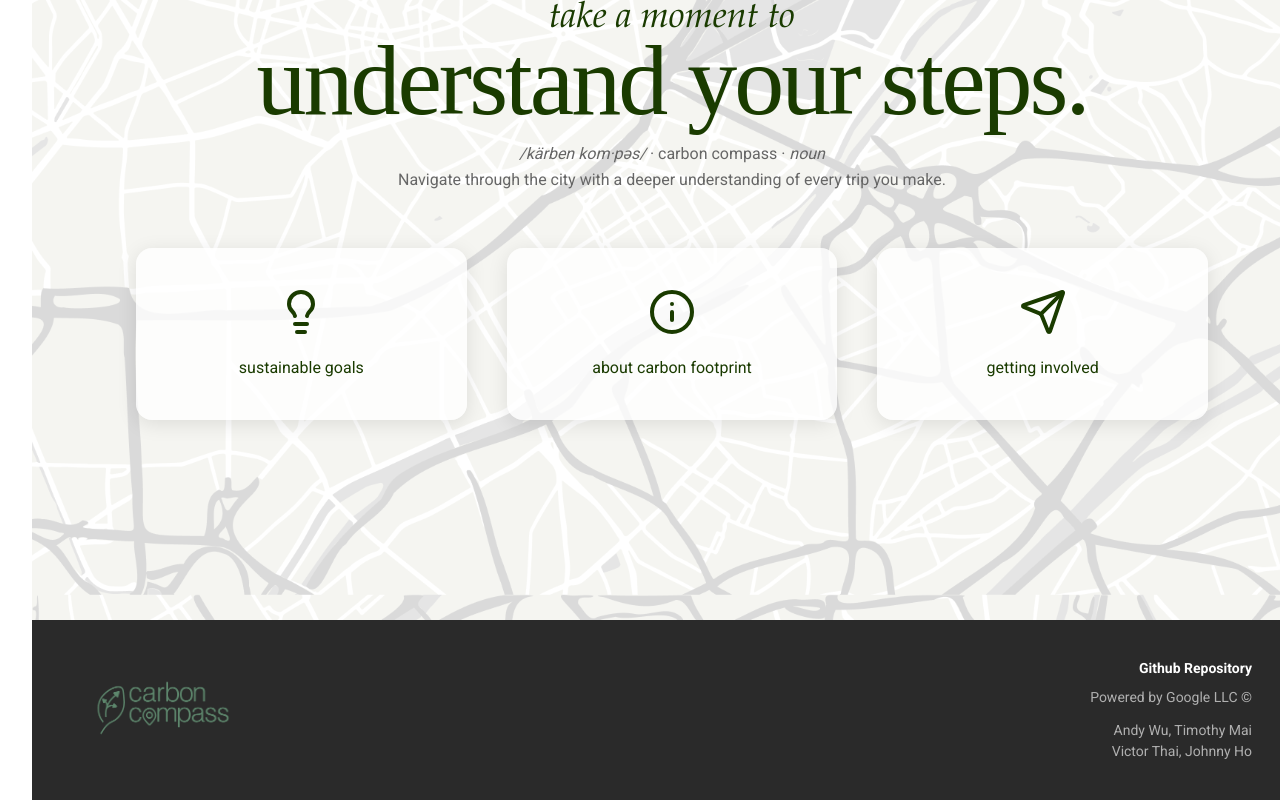
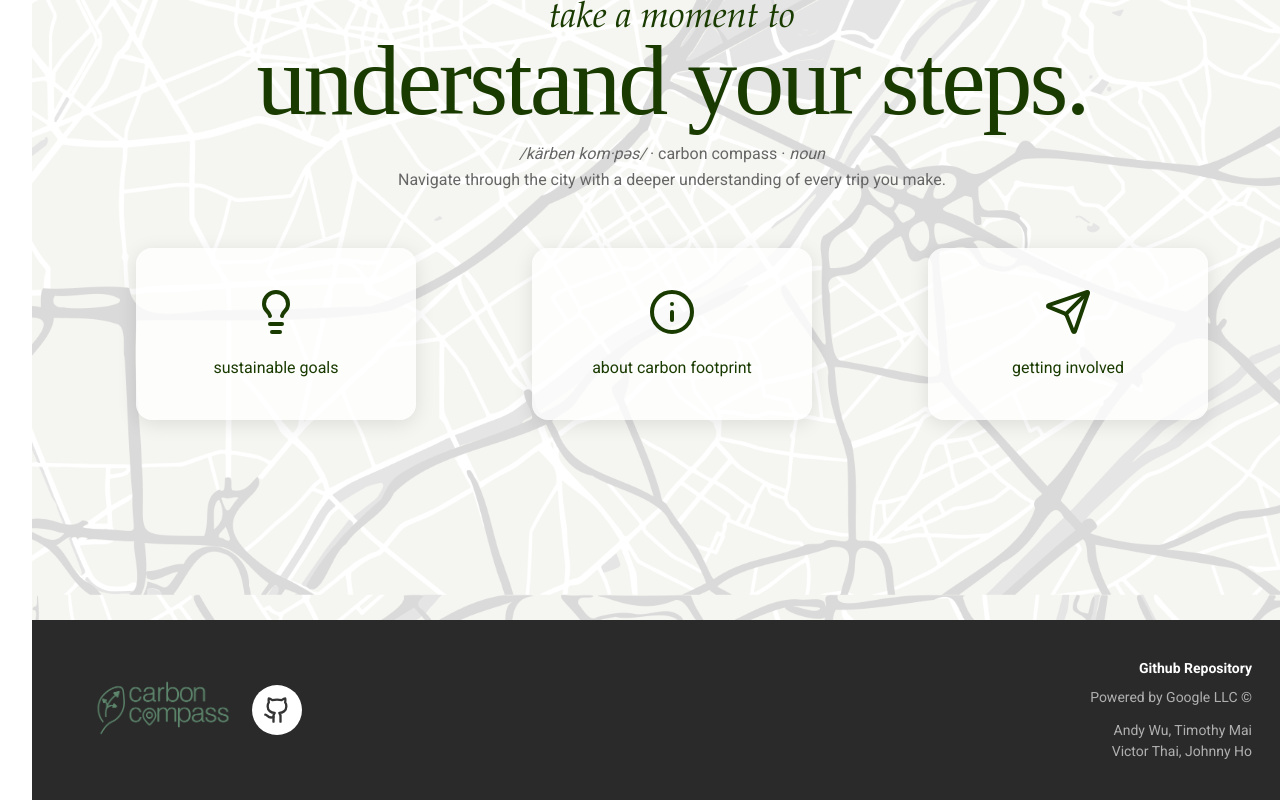
Before and after one commit to ExxML/CarbonCompass, a React (Vite) app in the folder client/: page / in a window 1280 px wide. Shown: the part 1501-2301 px from the top of the page. Built offline with nearby package versions, Linux system fonts and the light colour scheme; no server answers; the HTML template or start-up script is replaced by a standard one.

Commit message:
add hyperlinks and github repo

```diff
--- a/client/src/components/LandingPage.jsx
+++ b/client/src/components/LandingPage.jsx
@@ -1,5 +1,16 @@
 import React from 'react';
-import { Map, Navigation, Leaf, Zap, Route, Users, Lightbulb, Info, Send } from 'lucide-react';
+import {
+  Map,
+  Navigation,
+  Leaf,
+  Zap,
+  Route,
+  Users,
+  Lightbulb,
+  Info,
+  Send,
+  Github,
+} from 'lucide-react';
 import logo_1 from '../assets/LOGO_1.png';
 import logo_2 from '../assets/LOGO_2.png';
 import background_0 from '../assets/background_0.png';
@@ -336,6 +347,16 @@ const LandingPage = ({ onNavigateToMap }) => {
           }}
         >
           {/* Sustainable Goals Card */}
+          <a
+            href="https://sdgs.un.org/goals"
+            target="_blank"
+            rel="noopener noreferrer"
+            style={{
+              textDecoration: 'none',
+              color: 'inherit',
+              display: 'block',
+            }}
+          >
             <div
               style={{
                 flex: '1',
@@ -345,6 +366,16 @@ const LandingPage = ({ onNavigateToMap }) => {
                 borderRadius: '16px',
                 textAlign: 'center',
                 boxShadow: '0 4px 20px rgba(0, 0, 0, 0.1)',
+                transition: 'all 0.3s ease',
+                cursor: 'pointer',
+              }}
+              onMouseOver={(e) => {
+                e.currentTarget.style.transform = 'translateY(-5px)';
+                e.currentTarget.style.boxShadow = '0 8px 30px rgba(0, 0, 0, 0.15)';
+              }}
+              onMouseOut={(e) => {
+                e.currentTarget.style.transform = 'translateY(0)';
+                e.currentTarget.style.boxShadow = '0 4px 20px rgba(0, 0, 0, 0.1)';
               }}
             >
               <Lightbulb
@@ -367,8 +398,19 @@ const LandingPage = ({ onNavigateToMap }) => {
                 sustainable goals
               </h3>
             </div>
+          </a>
 
           {/* About Carbon Footprint Card */}
+          <a
+            href="https://www.conservation.org/stories/what-is-a-carbon-footprint"
+            target="_blank"
+            rel="noopener noreferrer"
+            style={{
+              textDecoration: 'none',
+              color: 'inherit',
+              display: 'block',
+            }}
+          >
             <div
               style={{
                 flex: '1',
@@ -378,6 +420,16 @@ const LandingPage = ({ onNavigateToMap }) => {
                 borderRadius: '16px',
                 textAlign: 'center',
                 boxShadow: '0 4px 20px rgba(0, 0, 0, 0.1)',
+                transition: 'all 0.3s ease',
+                cursor: 'pointer',
+              }}
+              onMouseOver={(e) => {
+                e.currentTarget.style.transform = 'translateY(-5px)';
+                e.currentTarget.style.boxShadow = '0 8px 30px rgba(0, 0, 0, 0.15)';
+              }}
+              onMouseOut={(e) => {
+                e.currentTarget.style.transform = 'translateY(0)';
+                e.currentTarget.style.boxShadow = '0 4px 20px rgba(0, 0, 0, 0.1)';
               }}
             >
               <Info
@@ -400,8 +452,19 @@ const LandingPage = ({ onNavigateToMap }) => {
                 about carbon footprint
               </h3>
             </div>
+          </a>
 
           {/* Getting Involved Card */}
+          <a
+            href="https://sdgs.un.org/partnerships"
+            target="_blank"
+            rel="noopener noreferrer"
+            style={{
+              textDecoration: 'none',
+              color: 'inherit',
+              display: 'block',
+            }}
+          >
             <div
               style={{
                 flex: '1',
@@ -411,6 +474,16 @@ const LandingPage = ({ onNavigateToMap }) => {
                 borderRadius: '16px',
                 textAlign: 'center',
                 boxShadow: '0 4px 20px rgba(0, 0, 0, 0.1)',
+                transition: 'all 0.3s ease',
+                cursor: 'pointer',
+              }}
+              onMouseOver={(e) => {
+                e.currentTarget.style.transform = 'translateY(-5px)';
+                e.currentTarget.style.boxShadow = '0 8px 30px rgba(0, 0, 0, 0.15)';
+              }}
+              onMouseOut={(e) => {
+                e.currentTarget.style.transform = 'translateY(0)';
+                e.currentTarget.style.boxShadow = '0 4px 20px rgba(0, 0, 0, 0.1)';
               }}
             >
               <Send
@@ -433,6 +506,7 @@ const LandingPage = ({ onNavigateToMap }) => {
                 getting involved
               </h3>
             </div>
+          </a>
         </div>
       </div>
 
@@ -468,6 +542,38 @@ const LandingPage = ({ onNavigateToMap }) => {
               height: '140px',
             }}
           ></img>
+          <a
+            href="https://github.com/ExxML/CarbonCompass"
+            target="_blank"
+            rel="noopener noreferrer"
+            style={{
+              display: 'flex',
+              alignItems: 'center',
+              justifyContent: 'center',
+              width: '50px',
+              height: '50px',
+              borderRadius: '50%',
+              backgroundColor: '#ffffff',
+              transition: 'all 0.3s ease',
+              textDecoration: 'none',
+            }}
+            onMouseOver={(e) => {
+              e.currentTarget.style.backgroundColor = '#f0f0f0';
+              e.currentTarget.style.transform = 'translateY(-2px)';
+            }}
+            onMouseOut={(e) => {
+              e.currentTarget.style.backgroundColor = '#ffffff';
+              e.currentTarget.style.transform = 'translateY(0)';
+            }}
+          >
+            <Github
+              style={{
+                width: '28px',
+                height: '28px',
+                color: '#333333',
+              }}
+            />
+          </a>
         </div>
 
         {/* Right side - Repository and team info */}
```
Lines whose indentation alone changed are shown as unchanged.
